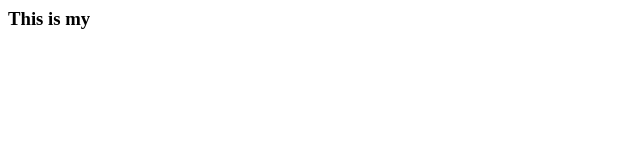
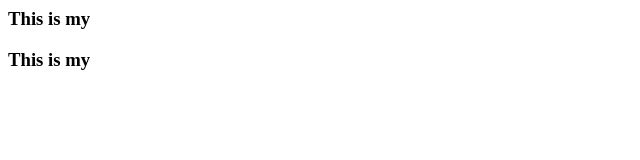
Before and after one commit to dayachippala/GitSampleDemo, a plain HTML site: page index.html in a window 1280 px wide. Shown: the full height of the page, 0-640 px from the left. Drawn offline with Linux system fonts and the light colour scheme.

Commit message:
very bad update

```diff
--- a/index.html
+++ b/index.html
@@ -5,6 +5,7 @@
 </head>
 <body>
 <h3>This is my <applet></applet></h3>
+<h3>This is my <applet></applet></h3>
 
 </body>
 </html>
```
